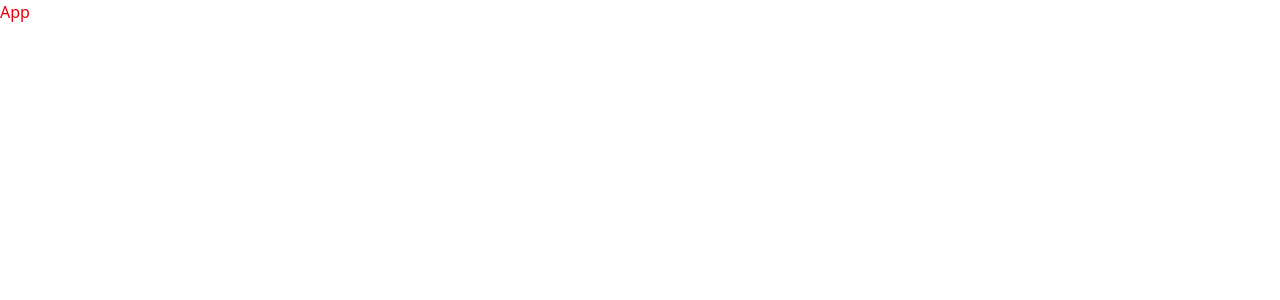
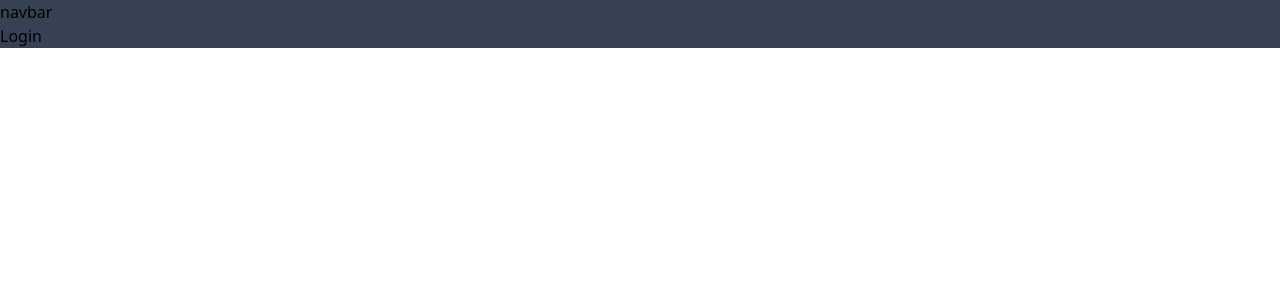
Before and after one commit to Foridul35962/Authentication__client-side, a React (Vite) app: page /login in a window 1280 px wide. Shown: the top 300 px of the page. Built offline with nearby package versions, Linux system fonts and the light colour scheme.

Commit message:
Implement authentication features with routing and UI components

```diff
--- a/index.html
+++ b/index.html
@@ -5,7 +5,7 @@
     <link rel="icon" type="image/svg+xml" href="/vite.svg" />
     <meta name="viewport" content="width=device-width, initial-scale=1.0" />
     <link href="./src/App.css" rel="stylesheet">
-    <title>client</title>
+    <title>Authentication</title>
   </head>
   <body>
     <div id="root"></div>
--- a/package.json
+++ b/package.json
@@ -11,8 +11,11 @@
   },
   "dependencies": {
     "@tailwindcss/vite": "^4.1.14",
+    "axios": "^1.12.2",
     "react": "^19.1.1",
     "react-dom": "^19.1.1",
+    "react-router-dom": "^7.9.4",
+    "react-toastify": "^11.0.5",
     "tailwindcss": "^4.1.14"
   },
   "devDependencies": {
--- a/src/App.jsx
+++ b/src/App.jsx
@@ -1,8 +1,15 @@
 import React from 'react'
+import { Outlet } from 'react-router-dom'
+import Navbar from './components/navbar'
 
 const App = () => {
   return (
-    <div className='text-red-600'>App</div>
+    <div className='bg-gray-700'>
+      <div>
+        <Navbar/>
+      </div>
+      <Outlet />
+    </div>
   )
 }
 
--- /dev/null
+++ b/src/components/Navbar.jsx
@@ -0,0 +1,9 @@
+import React from 'react'
+
+const navbar = () => {
+  return (
+    <div>navbar</div>
+  )
+}
+
+export default navbar
--- a/src/main.jsx
+++ b/src/main.jsx
@@ -1,9 +1,44 @@
 import { StrictMode } from 'react'
 import { createRoot } from 'react-dom/client'
 import App from './App.jsx'
+import {createBrowserRouter, RouterProvider} from 'react-router-dom'
+import Home from './pages/home.jsx'
+import Register from './pages/register.jsx'
+import Login from './pages/login.jsx'
+import VerifyOtp from './pages/verifyOtp.jsx'
+import Error from './pages/Error.jsx'
+
+const router= createBrowserRouter([
+  {
+    path:"/",
+    element: <App />,
+    children:[
+      {
+        path: '/',
+        element: <Home />
+      },
+      {
+        path: '/registration',
+        element: <Register />
+      },
+      {
+        path: '/login',
+        element: <Login />
+      },
+      {
+        path: '/verifyOtp',
+        element: <VerifyOtp />
+      }
+    ]
+  },
+  {
+    path: '/*',
+    element: <Error />
+  }
+])
 
 createRoot(document.getElementById('root')).render(
   <StrictMode>
-    <App />
+    <RouterProvider router={router} />
   </StrictMode>,
 )
--- /dev/null
+++ b/src/pages/Error.jsx
@@ -0,0 +1,9 @@
+import React from 'react'
+
+const Error = () => {
+  return (
+    <div>Error</div>
+  )
+}
+
+export default Error
--- /dev/null
+++ b/src/pages/Home.jsx
@@ -0,0 +1,9 @@
+import React from 'react'
+
+const Home = () => {
+  return (
+    <div className='h-dvh'>Home</div>
+  )
+}
+
+export default Home
--- /dev/null
+++ b/src/pages/Login.jsx
@@ -0,0 +1,9 @@
+import React from 'react'
+
+const Login = () => {
+  return (
+    <div>Login</div>
+  )
+}
+
+export default Login
--- /dev/null
+++ b/src/pages/Register.jsx
@@ -0,0 +1,9 @@
+import React from 'react'
+
+const Register = () => {
+  return (
+    <div>Register</div>
+  )
+}
+
+export default Register
--- /dev/null
+++ b/src/pages/ResetPassword.jsx
@@ -0,0 +1,9 @@
+import React from 'react'
+
+const ResetPassword = () => {
+  return (
+    <div>resetPassword</div>
+  )
+}
+
+export default ResetPassword
--- /dev/null
+++ b/src/pages/VerifyOtp.jsx
@@ -0,0 +1,9 @@
+import React from 'react'
+
+const VerifyOtp = () => {
+  return (
+    <div>VerifyOtp</div>
+  )
+}
+
+export default VerifyOtp
```
Also changed, not shown: 1 other file (tests, documents, lock files or other folders).
